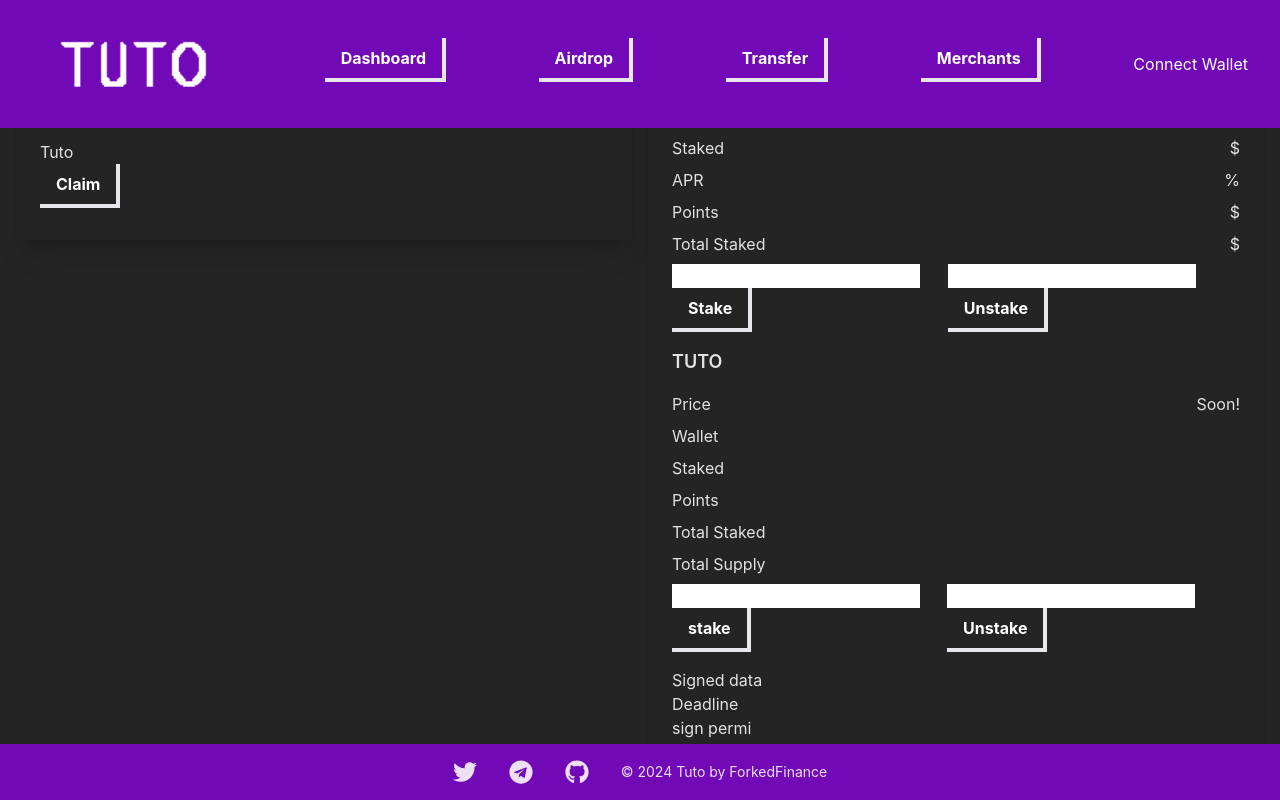
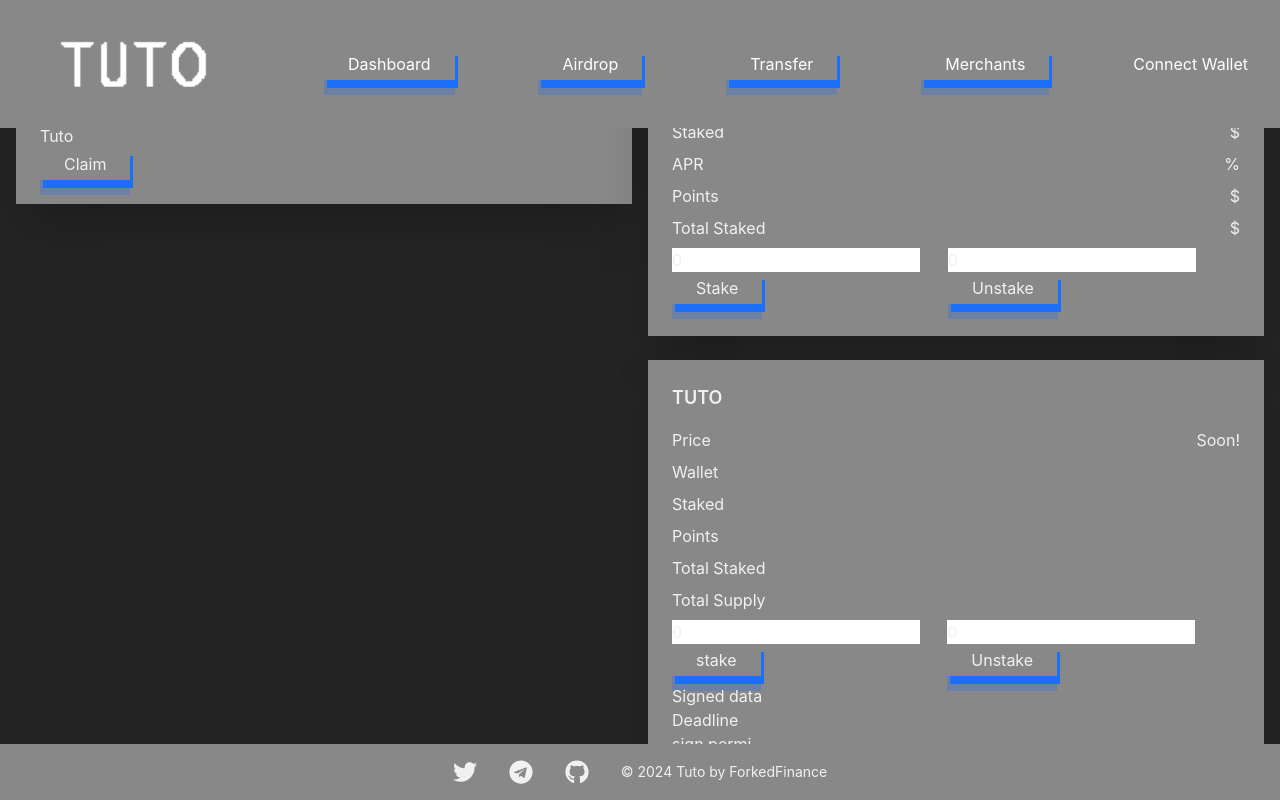
Before and after one commit to bb-face/forkedfinance-front-end, a React (Vite) app: page /dashboard in a window 1280 px wide. Built offline with nearby package versions, Linux system fonts and the light colour scheme; no server answers.

Commit message:
improve styling

```diff
--- a/src/atoms/Button.jsx
+++ b/src/atoms/Button.jsx
@@ -14,8 +14,9 @@ const Button = ({ children }) => {
       onMouseLeave={handleMouseLeave}
       onMouseDown={handleClick}
       onMouseUp={() => setIsPressed(false)}
-			className={` text-white font-bold py-2 px-4 transition-all duration-150 mb-2 mr-2 rounded-none border-r-4 border-b-4 hover:mr-1 hover:mb-1  hover:border-r-2 hover:border-b-2
-        ${isPressed && "mr-0 mb-0 border-r-0 border-b-0"}`}
+      className="button px-6 h-8 bg-primary cursor-pointer select-none
+    active:translate-y-2  active:[box-shadow:0_0px_0_0_#1b6ff8,0_0px_0_0_#1b70f841]
+    transition-all duration-150 [box-shadow:3px_8px_0_0_#1b6ff8,0_15px_0_0_#1b70f841] border-primary-dark"
     >
       {children}
     </button>
--- a/src/atoms/Error.jsx
+++ b/src/atoms/Error.jsx
@@ -7,7 +7,7 @@ function Error() {
 
   return (
     <div
-      className="bg-orange-100 border-l-4 border-orange-500 text-orange-700 p-4"
+      className="bg-warning-light border-l-4 border-warning text-warning-dark p-4"
       role="alert"
     >
       <p className="font-bold">Be Warned</p>
--- a/src/index.css
+++ b/src/index.css
@@ -1,16 +1,17 @@
 @tailwind base;
 @tailwind components;
 @tailwind utilities;
+
+body {
+	@apply text-font;
+	@apply bg-background;
+}
 
 :root {
 	font-family: Inter, system-ui, Avenir, Helvetica, Arial, sans-serif;
 	line-height: 1.5;
 	font-weight: 400;
 
-	color-scheme: light dark;
-	color: rgba(255, 255, 255, 0.87);
-	background-color: #242424;
-
 	font-synthesis: none;
 	text-rendering: optimizeLegibility;
 	-webkit-font-smoothing: antialiased;
--- a/src/pages/Dashboard.jsx
+++ b/src/pages/Dashboard.jsx
@@ -181,7 +181,7 @@ function Dashboard() {
     <div className="container mx-auto p-4">
       <div className="flex flex-wrap -mx-2">
         <div className="w-1/2 px-2">
-          <div className=" p-6 shadow-xl">
+          <div className=" p-6 shadow-2xl bg-primary">
             <AvailableBalance
               balance={balance}
               totalFeeClaimableRewards={totalFeeClaimableRewards}
@@ -189,7 +189,7 @@ function Dashboard() {
           </div>
         </div>
         <div className="w-1/2 px-2">
-          <div className="p-6 shadow-xl">
+          <div className="p-6 shadow-2xl bg-primary">
             <DepositUSDC
               usdcAccountBalance={usdcAccountBalance}
               stableCoinStakedAmount={stableCoinStakedAmount}
@@ -197,6 +197,8 @@ function Dashboard() {
               usdcClaimableRewards={usdcClaimableRewards}
               totalStableCoinStakedAmount={totalStableCoinStakedAmount}
             />
+          </div>
+          <div className="p-6 mt-6 shadow-2xl bg-primary">
             <Tuto
               ffBalance={ffBalance}
               ffStakedAmounts={ffStakedAmounts}
--- a/tailwind.config.js
+++ b/tailwind.config.js
@@ -7,11 +7,46 @@ module.exports = {
         header: "128px",
         footer: "64.25px",
       },
+      boxShadow: {
+        "3d": "4px 4px 0px 0 rgba(0, 0, 0, 0.25)",
+      },
+      borderColor: {
+        default: "#ccc",
+        pressed: "#333",
+      },
       colors: {
-				primary: "#7209b7", // Example primary color
-				secondary: "#38a3a5", // Example secondary color
-				accent: "#18a0fb", // Example accent color
-				dark: "#212121", // Example dark color
+        font: "#f1f1f1",
+        primary: {
+          light: "#cccccc",
+          DEFAULT: "#888888",
+          dark: "#444444",
+        },
+        secondary: {
+          light: "#d1fae5",
+          DEFAULT: "#10b981",
+          dark: "#047857",
+        },
+        tertiary: {
+          light: "#ff7d85",
+          DEFAULT: "#ff4949",
+          dark: "#b91c1c",
+        },
+        background: "#242424",
+        error: {
+          light: "#fda4af",
+          DEFAULT: "#f87171",
+          dark: "#c24141",
+        },
+        warning: {
+          light: "#fde047",
+          DEFAULT: "#facc15",
+          dark: "#ca8a04",
+        },
+        info: {
+          light: "#bfdbfe",
+          DEFAULT: "#60a5fa",
+          dark: "#2563eb",
+        },
       },
     },
   },
```
Lines whose indentation alone changed are shown as unchanged.
